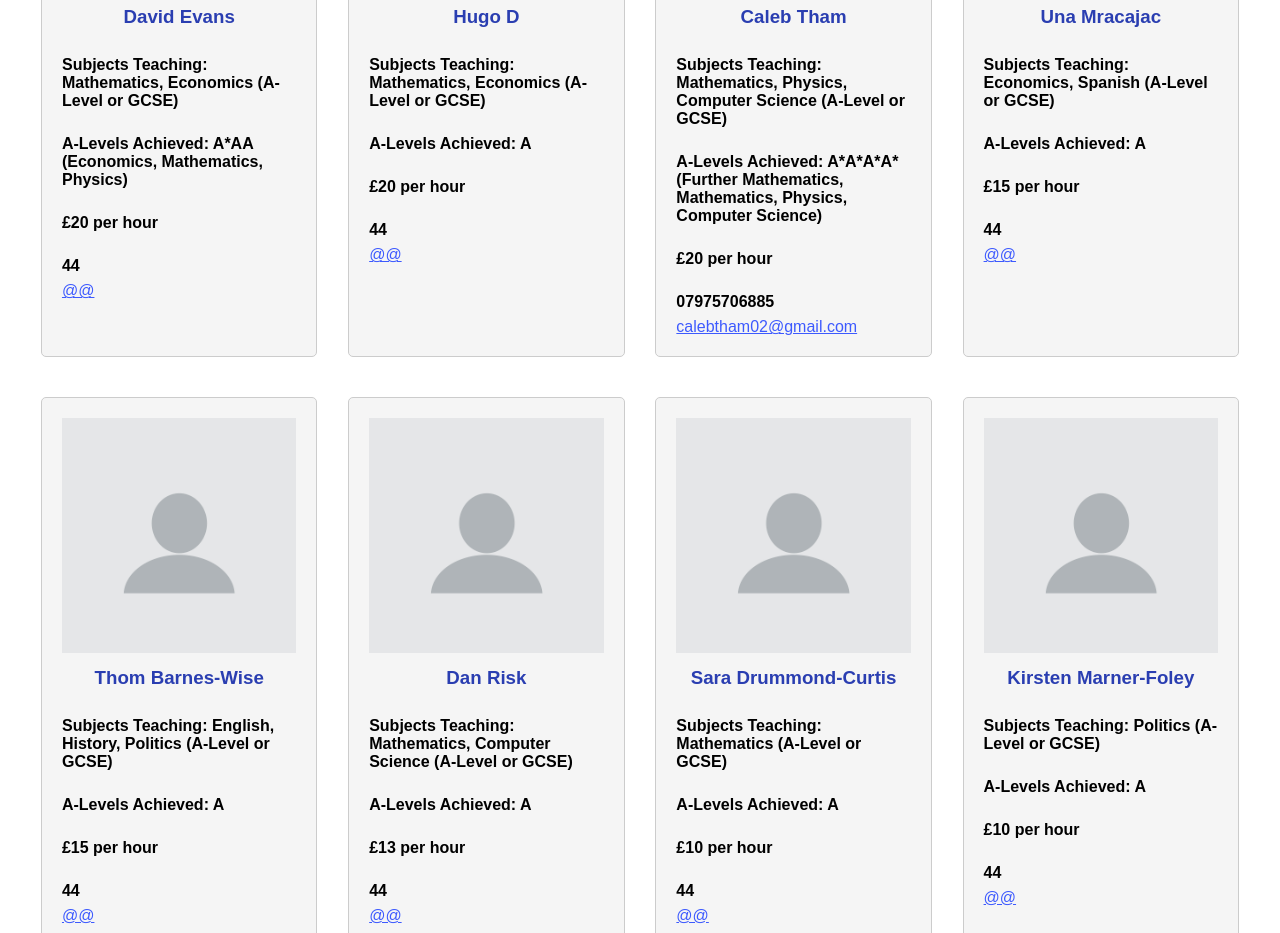
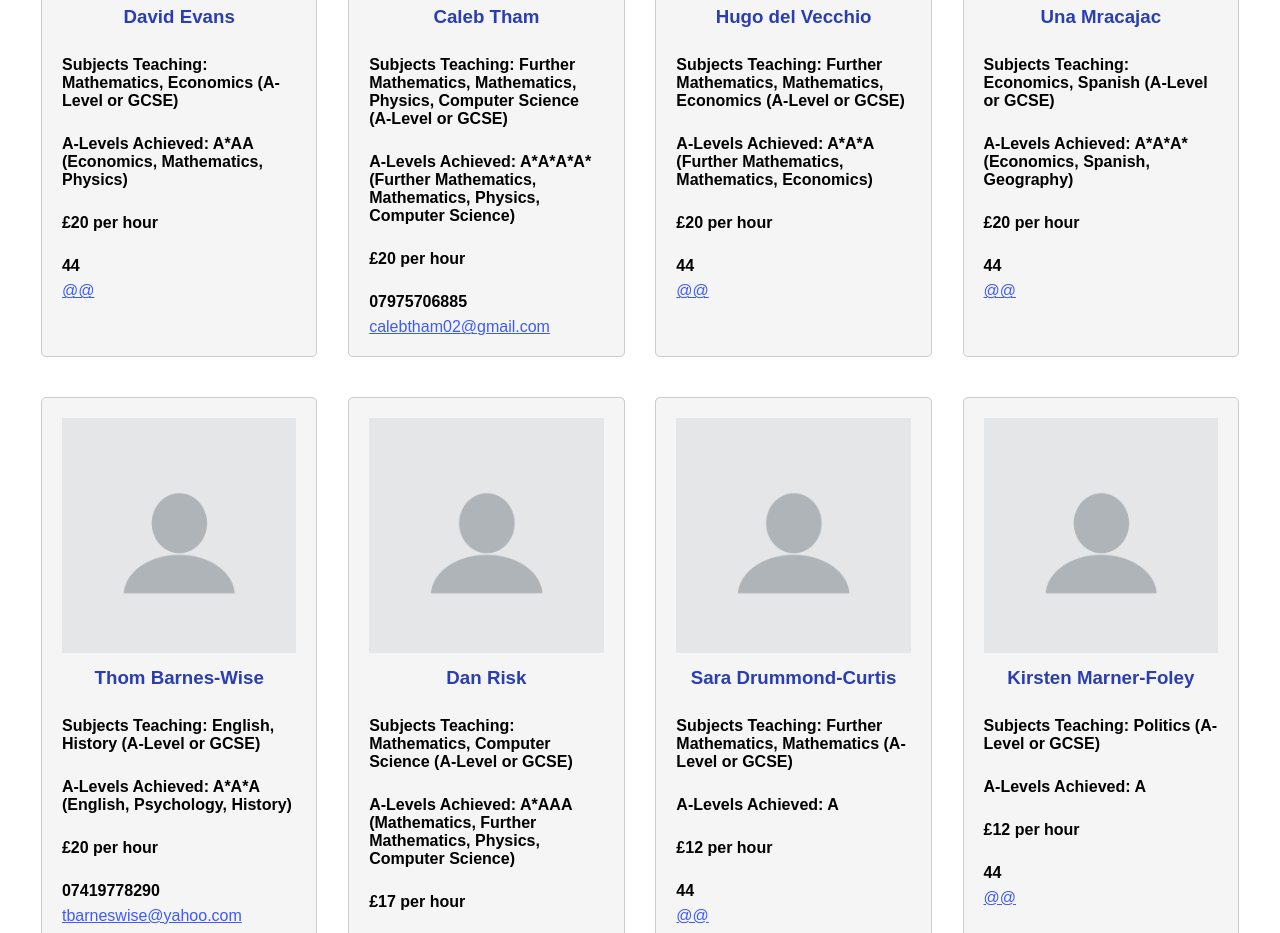
Before and after one commit to calebtham/lockdownlearning, a website: page public/Tutors/index.html in a window 1280 px wide. Shown: the part 560-1493 px from the top of the page. Drawn offline with Linux system fonts and the light colour scheme.

Commit message:
json updated]

```diff
--- a/public/tutors.json
+++ b/public/tutors.json
@@ -10,18 +10,8 @@
         "image": "blankpp.jpg"
     },
     {
-        "name": "Hugo D",
-        "subjects": "Mathematics, Economics (A-Level or GCSE)",
-        "qualifications": "A",
-        "email": "@@",
-        "phoneNo": "44",
-        "role": "Co-founder, XXX and Tutor",
-        "price": "£20 per hour",
-        "image": "blankpp.jpg"
-    },
-    {
         "name": "Caleb Tham",
-        "subjects": "Mathematics, Physics, Computer Science (A-Level or GCSE)",
+        "subjects": "Further Mathematics, Mathematics, Physics, Computer Science (A-Level or GCSE)",
         "qualifications": "A*A*A*A* (Further Mathematics, Mathematics, Physics, Computer Science)",
         "email": "calebtham02@gmail.com",
         "phoneNo": "07975706885",
@@ -30,43 +20,53 @@
         "image": "blankpp.jpg"
     },
     {
+        "name": "Hugo del Vecchio",
+        "subjects": "Further Mathematics, Mathematics, Economics (A-Level or GCSE)",
+        "qualifications": "A*A*A (Further Mathematics, Mathematics, Economics)",
+        "email": "@@",
+        "phoneNo": "44",
+        "role": "Co-founder and Tutor",
+        "price": "£20 per hour",
+        "image": "blankpp.jpg"
+    },
+    {
         "name": "Una Mracajac",
         "subjects": "Economics, Spanish (A-Level or GCSE)",
-        "qualifications": "A",
+        "qualifications": "A*A*A* (Economics, Spanish, Geography)",
         "email": "@@",
         "phoneNo": "44",
-        "role": "Co-founder, XXX and Tutor",
-        "price": "£15 per hour",
+        "role": "Co-founder and Tutor",
+        "price": "£20 per hour",
         "image": "blankpp.jpg"
     },
     {
         "name": "Thom Barnes-Wise",
-        "subjects": "English, History, Politics (A-Level or GCSE)",
-        "qualifications": "A",
-        "email": "@@",
-        "phoneNo": "44",
-        "role": "Co-founder, XXX and Tutor",
-        "price": "£15 per hour",
+        "subjects": "English, History (A-Level or GCSE)",
+        "qualifications": "A*A*A (English, Psychology, History)",
+        "email": "tbarneswise@yahoo.com",
+        "phoneNo": "07419778290",
+        "role": "Co-founder and Tutor",
+        "price": "£20 per hour",
         "image": "blankpp.jpg"
     },
     {
         "name": "Dan Risk",
         "subjects": "Mathematics, Computer Science (A-Level or GCSE)",
-        "qualifications": "A",
+        "qualifications": "A*AAA (Mathematics, Further Mathematics, Physics, Computer Science)",
         "email": "@@",
         "phoneNo": "44",
         "role": "Co-founder and Tutor",
-        "price": "£13 per hour",
+        "price": "£17 per hour",
         "image": "blankpp.jpg"
     },
     {
         "name": "Sara Drummond-Curtis",
-        "subjects": "Mathematics (A-Level or GCSE)",
+        "subjects": "Further Mathematics, Mathematics (A-Level or GCSE)",
         "qualifications": "A",
         "email": "@@",
         "phoneNo": "44",
         "role": "Tutor",
-        "price": "£10 per hour",
+        "price": "£12 per hour",
         "image": "blankpp.jpg"
     },
     {
@@ -76,7 +76,7 @@
         "email": "@@",
         "phoneNo": "44",
         "role": "Tutor",
-        "price": "£10 per hour",
+        "price": "£12 per hour",
         "image": "blankpp.jpg"
     },
     {
@@ -86,7 +86,7 @@
         "email": "@@",
         "phoneNo": "44",
         "role": "Tutor",
-        "price": "£10 per hour",
+        "price": "£12 per hour",
         "image": "blankpp.jpg"
     }
 ]
```
Also changed, not shown: public/Contact/index.html (+1 -1 lines), 1 other file.
